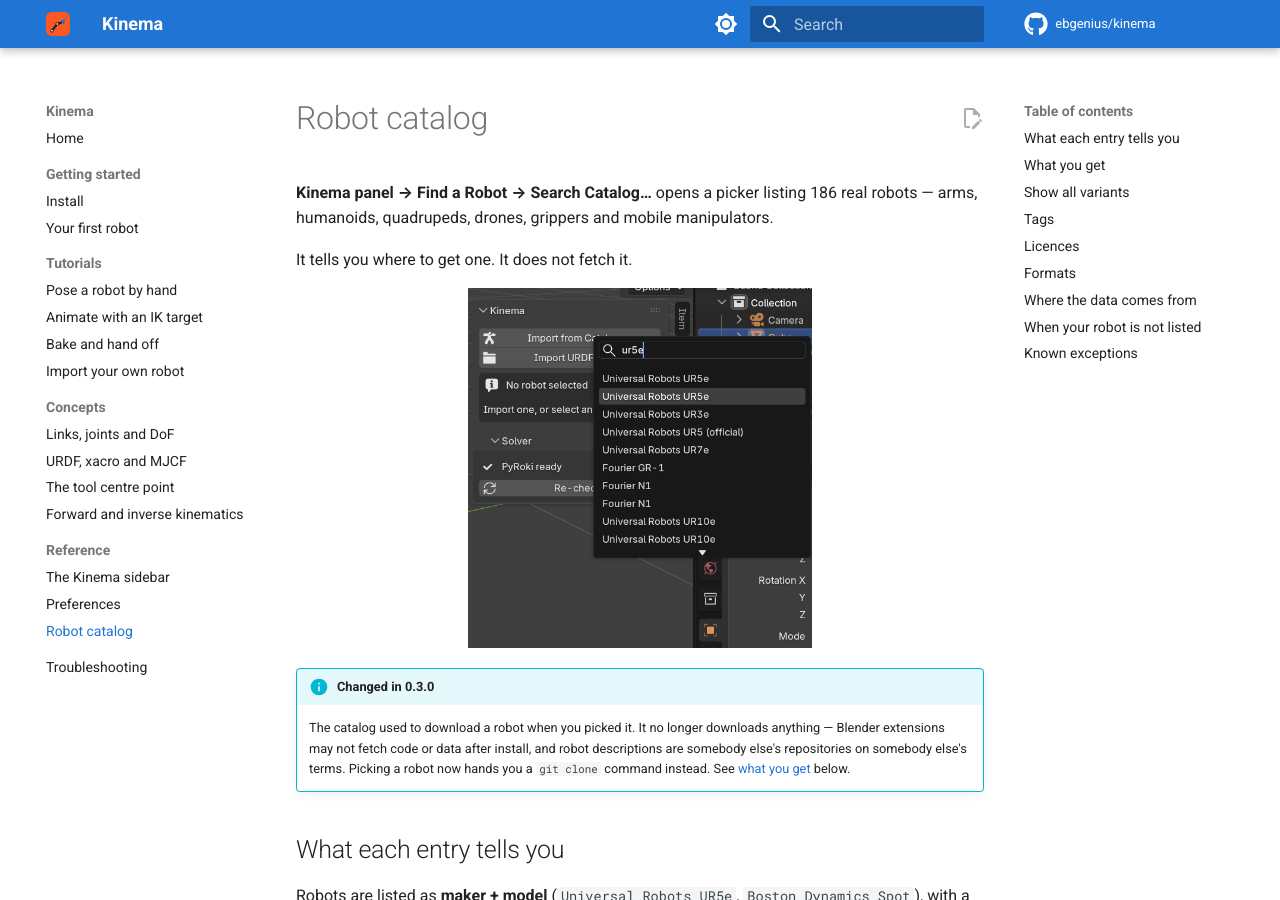
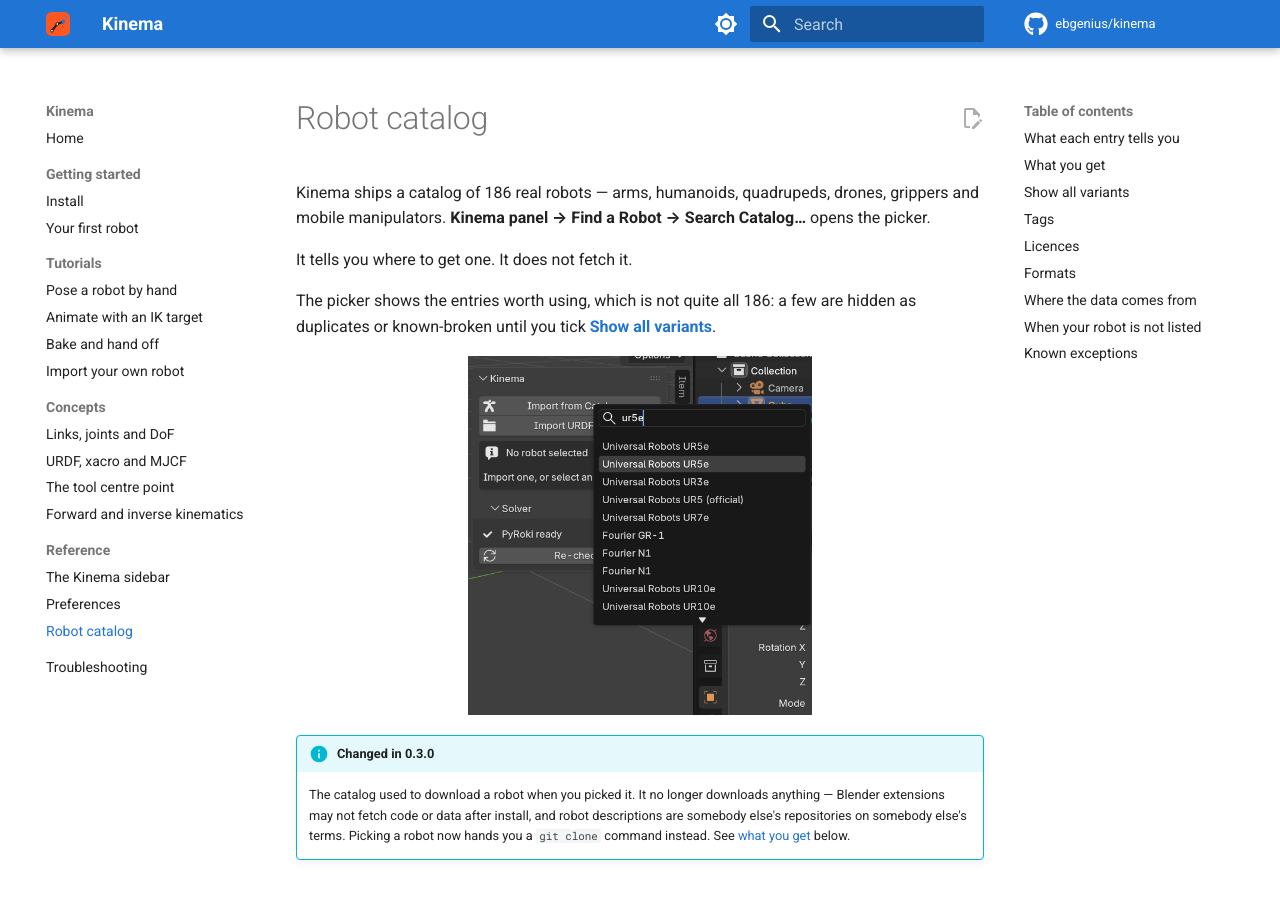
Before and after one commit to ebgenius/kinema, an MkDocs documentation site: the page built from docs/reference/catalog.md, in a window 1280 px wide and 900 px high. Built offline with MkDocs 1.6.1 and Material for MkDocs 9.7.7, drawn with Linux system fonts in a browser that asks for light colours; comment, search, counter and statistics services are not loaded.

Commit message:
Review fixes: overclaimed counts, and two rows that outlived their behaviour
Six comments, four on the 0.3.0 commit and two still open from the 0.2.0 one.

The picker does not list all 186. A few entries are curated out as duplicates
or known-broken and hidden until Show all variants is ticked, so "a picker
listing 186 robots" was wrong in three places -- catalog.md, sidebar.md and
first-robot.md, the last of which the review had not reached. The catalog
*covers* 186; the picker shows the ones worth using.

Two counts I changed in one file and not the others. troubleshooting.md still
told users to expect ten components in the dependency report, which has nine
since robot_descriptions left. And sidebar.md still described "Solver loading…"
as a background import -- there is no background any more. That row now says
what the state actually means: the stack has not been imported yet, and loads
on first use.

From the 0.2.0 round: compilation is per **bone**, not per link, which is both
the term the rest of the page uses and the one on the UI control. And
animate-ik.md's control table listed "Target Bone + Key" as a single row, which
matches neither the two separate controls nor their labels; it is now two rows,
Target Bone and Key Target Bone.

mkdocs build --strict passes.

```diff
--- a/docs/reference/catalog.md
+++ b/docs/reference/catalog.md
@@ -1,9 +1,12 @@
 # Robot catalog
 
-**Kinema panel → Find a Robot → Search Catalog…** opens a picker listing 186 real robots —
-arms, humanoids, quadrupeds, drones, grippers and mobile manipulators.
+Kinema ships a catalog of 186 real robots — arms, humanoids, quadrupeds, drones, grippers
+and mobile manipulators. **Kinema panel → Find a Robot → Search Catalog…** opens the picker.
 
 It tells you where to get one. It does not fetch it.
+
+The picker shows the entries worth using, which is not quite all 186: a few are hidden as
+duplicates or known-broken until you tick [**Show all variants**](#show-all-variants).
 
 ![Screenshot: the catalog picker filtered to ur5e.](../assets/images/kinema_catalog_picker.png){ .screenshot }
 
```
Also changed, not shown: docs/getting-started/first-robot.md (+3 -2 lines), docs/reference/sidebar.md (+4 -4 lines), docs/troubleshooting.md (+1 -1 lines), docs/tutorials/animate-ik.md (+2 -1 lines).
